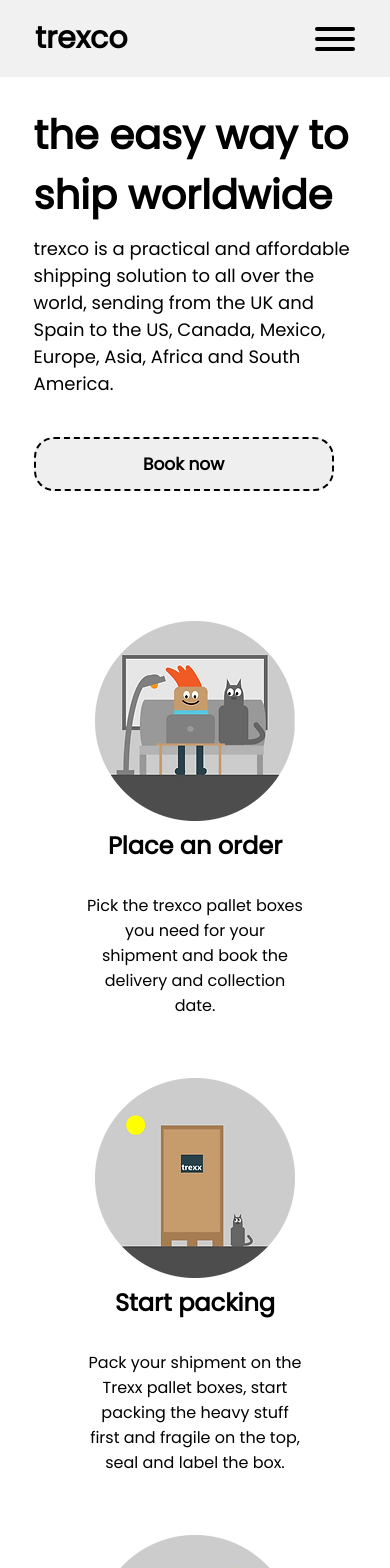
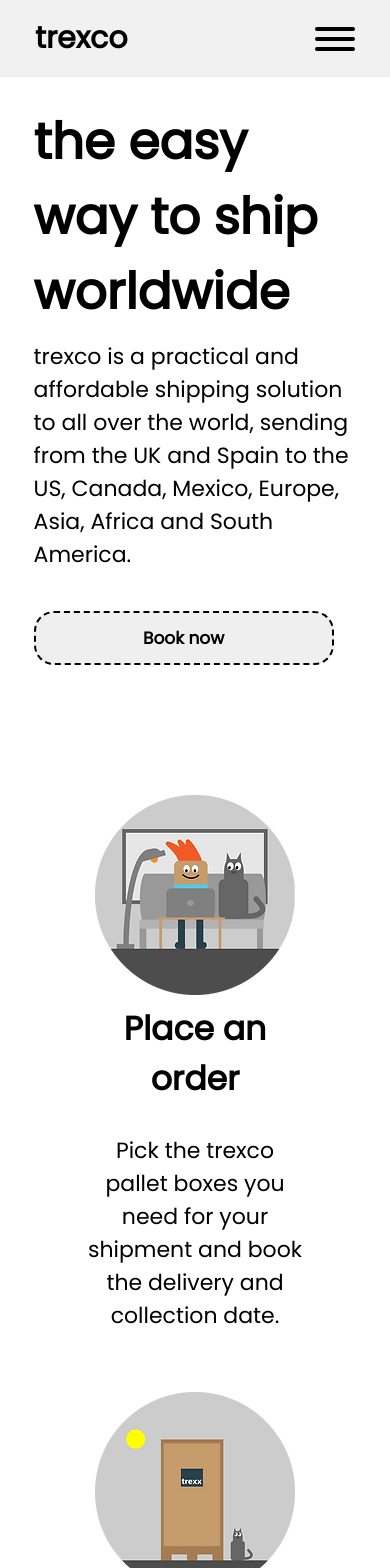
Before and after one commit to holguin4857/trexco-old, a Next.js app: page / in a window 390 px wide. Shown: the top 1568 px of the page. Built offline with nearby package versions, Linux system fonts and the light colour scheme.

Commit message:
text change

```diff
--- a/styles/utilities.css
+++ b/styles/utilities.css
@@ -57,11 +57,11 @@
     }
 
     .content h1 {
-        font-size: 40px;
+        font-size: 50px;
     }
 
     .content p {
-      font-size: 18px;
+      font-size: 22px;
   }
 
     .container {
@@ -80,7 +80,7 @@
     align-items: center;
     padding: 3%;
     text-align: center;
-    font-size: 18px;
+    font-size: 22px;
     margin-bottom: 20px;
 
 }
@@ -112,7 +112,7 @@
 
     .column-3 {
         flex-direction: column;
-        font-size: 16px;
+        font-size: 22px;
         margin: 0;
     }
 
```
